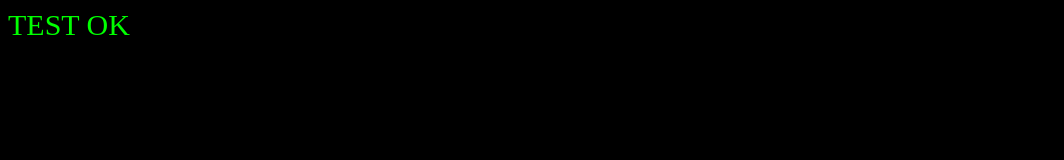
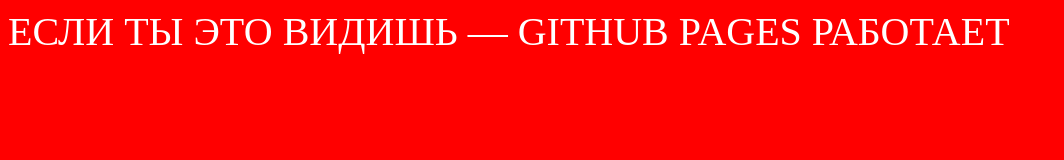
Before and after one commit to NarPPF/NarPPF.github.io, a plain HTML site: page index.html in a window 1280 px wide. Shown: the whole page, without its empty margins (0-1064 px from the left). Drawn offline with Linux system fonts and the light colour scheme.

Commit message:
Update index.html

```diff
--- a/index.html
+++ b/index.html
@@ -1,13 +1,10 @@
 <!DOCTYPE html>
-<html>
+<html lang="ru">
 <head>
-<meta charset="UTF-8">
-<title>TEST</title>
+    <meta charset="UTF-8">
+    <title>TEST OK</title>
 </head>
-<body style="background:#000;color:#0f0;font-size:30px;">
-TEST OK
-<script>
-alert('JS WORKS');
-</script>
+<body style="background:red;color:white;font-size:40px;">
+    ЕСЛИ ТЫ ЭТО ВИДИШЬ — GITHUB PAGES РАБОТАЕТ
 </body>
 </html>
```
